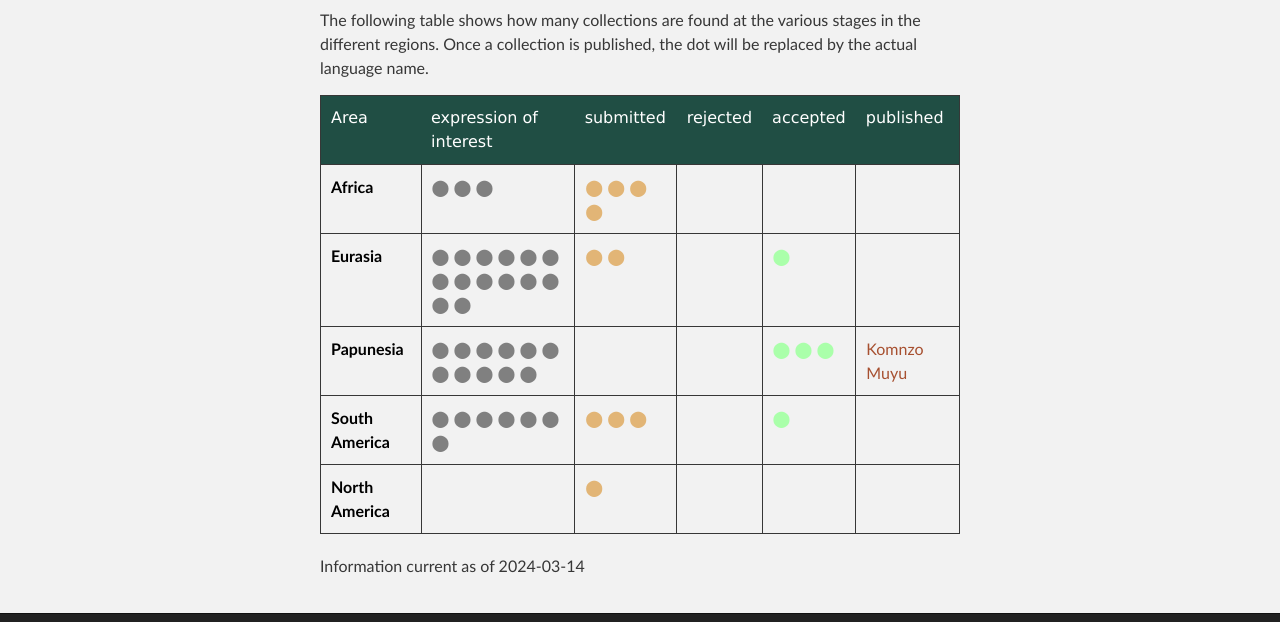
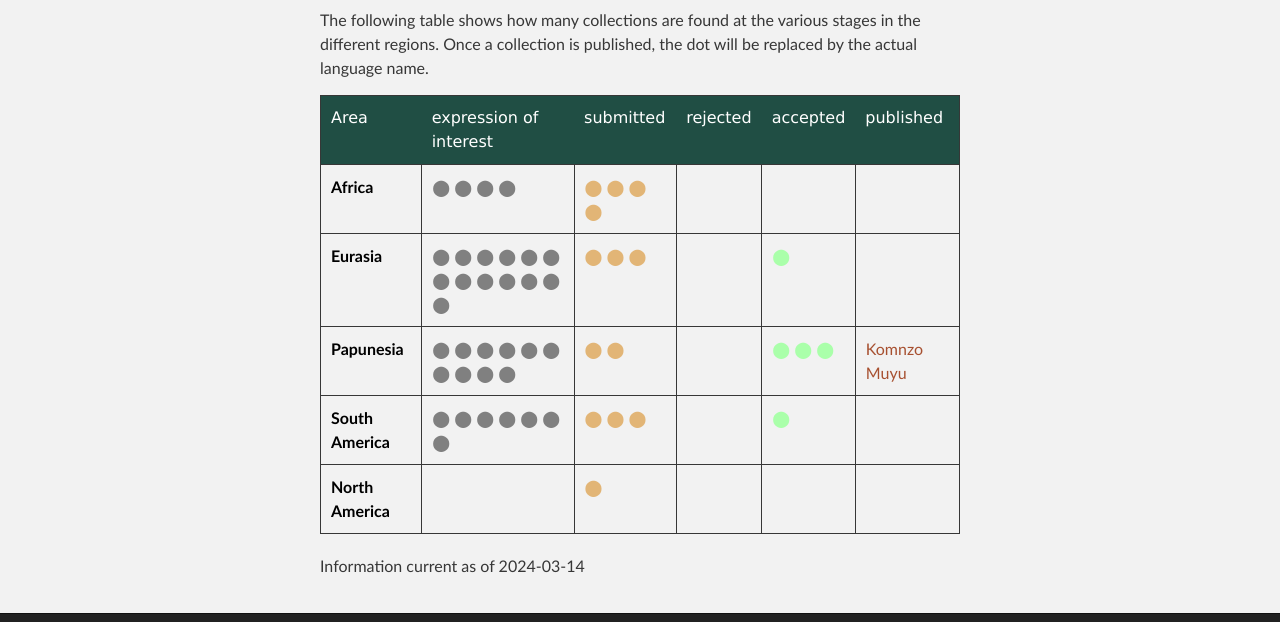
Before and after one commit to OpenTextCollections/opentextcollections.github.io, a Jekyll site: the page built from collections.md, in a window 1280 px wide. Shown: the part 847-1469 px from the top of the page. Built offline with Jekyll 4.4.1, drawn with Linux system fonts in a browser that asks for light colours; part of the change alters nothing that is shown.

```diff
--- a/_data/submissions.yaml
+++ b/_data/submissions.yaml
@@ -1,5 +1,6 @@
 Africa:
     EOI:
+        - eb
         - mb
         - ru
         - ta
@@ -25,11 +26,11 @@ Eurasia:
         - ga
         - ko
         - ga
-        - ph
         - al
     submitted:
         - sa
         - ev
+        - ph
     rejected:
     accepted:
         - he
@@ -42,12 +43,13 @@ Papunesia:
         - va
         - vu
         - wa
-        - te
         - to
         - ka
         - ah
         - ur
     submitted:
+        - ab
+        - te
     rejected:
     accepted:
         - mo
```
